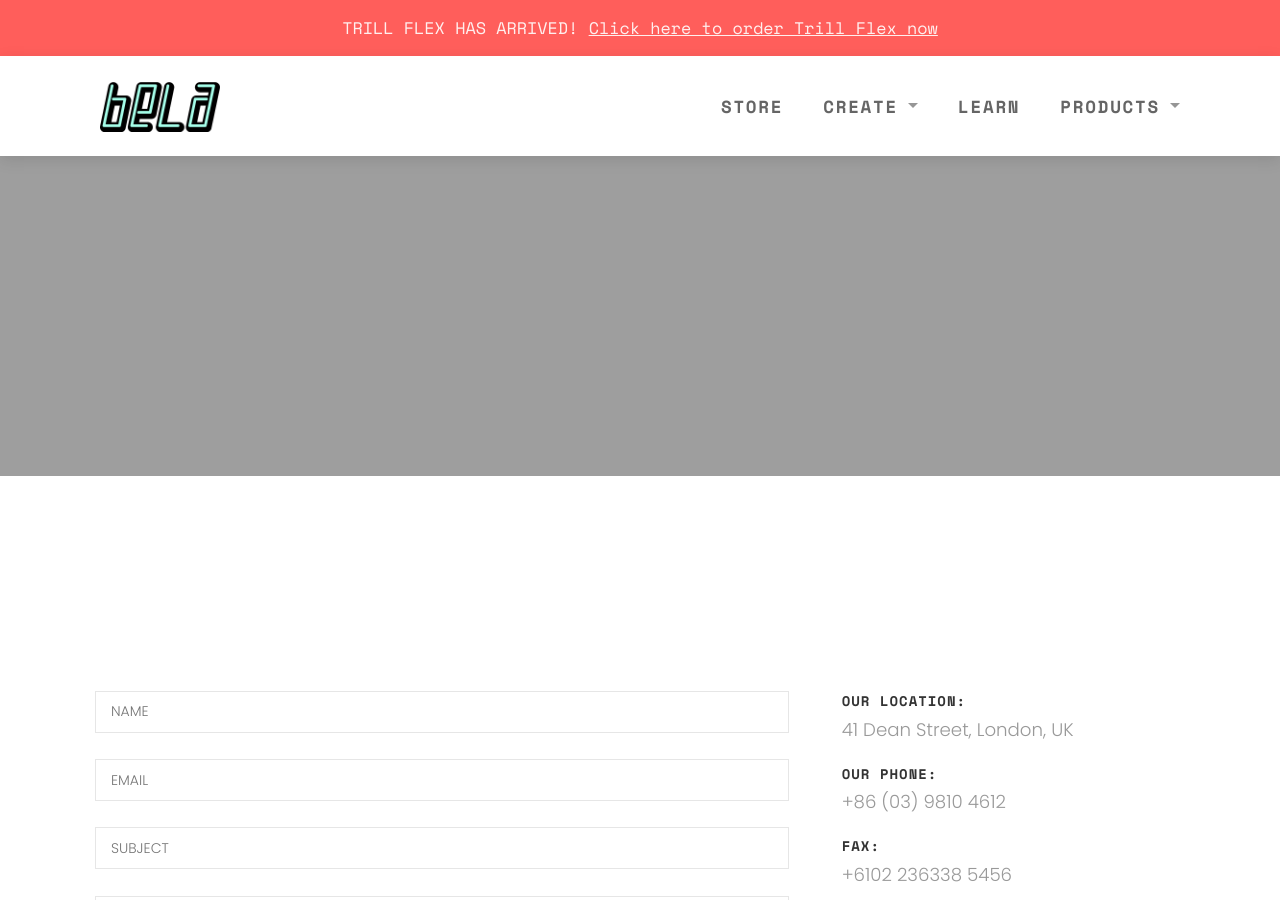
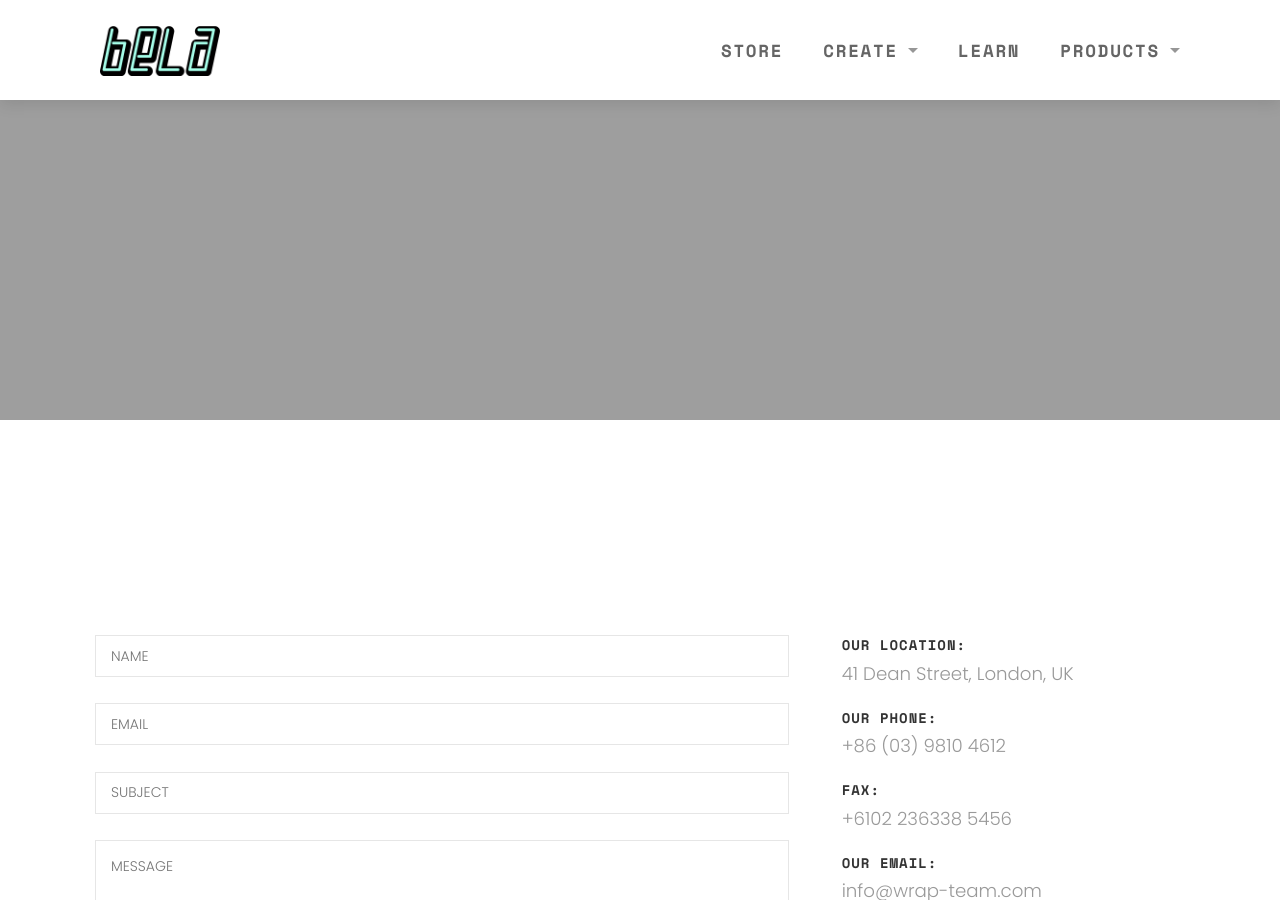
Before and after one commit to disastrid/bela_site_update, a Jekyll site: the page built from contact.html, in a window 1280 px wide and 900 px high. Built offline with Jekyll 4.4.1, drawn with Linux system fonts in a browser that asks for light colours.

Commit message:
Commented out sale banner

```diff
--- a/_includes/header.html
+++ b/_includes/header.html
@@ -1,7 +1,7 @@
 <a href="" id="top"></a>
-<div class="sale-banner">
+<!-- <div class="sale-banner">
     <p>TRILL FLEX HAS ARRIVED! <a href="https://shop.bela.io/products/trill-flex/" target="new">Click here to order Trill Flex now</a></p>
-</div>
+</div> -->
 <div class='contain-to-grid sticky'>
     <nav class='top-bar' data-options='sticky_on: large' data-topbar=''>
         <ul class='title-area'>
```
